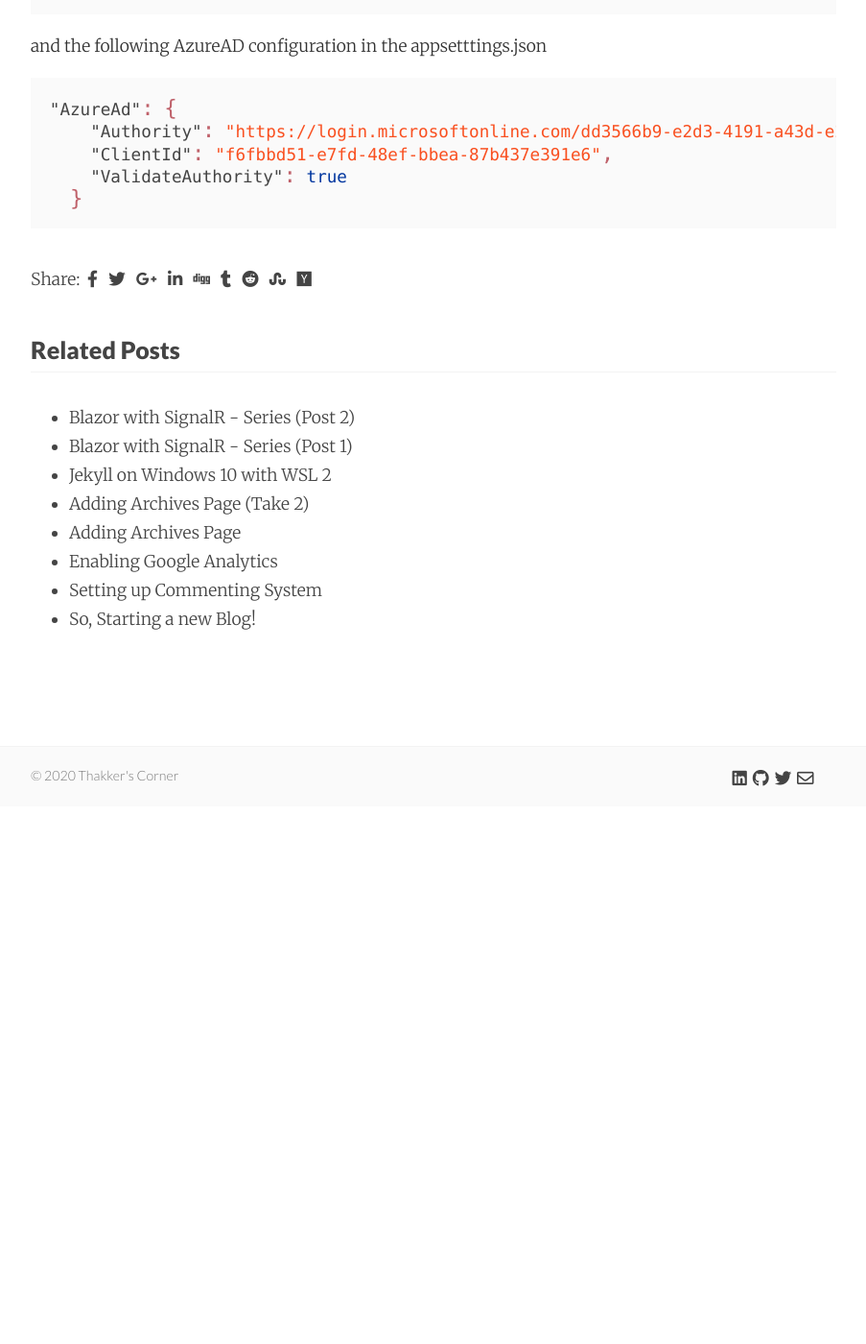
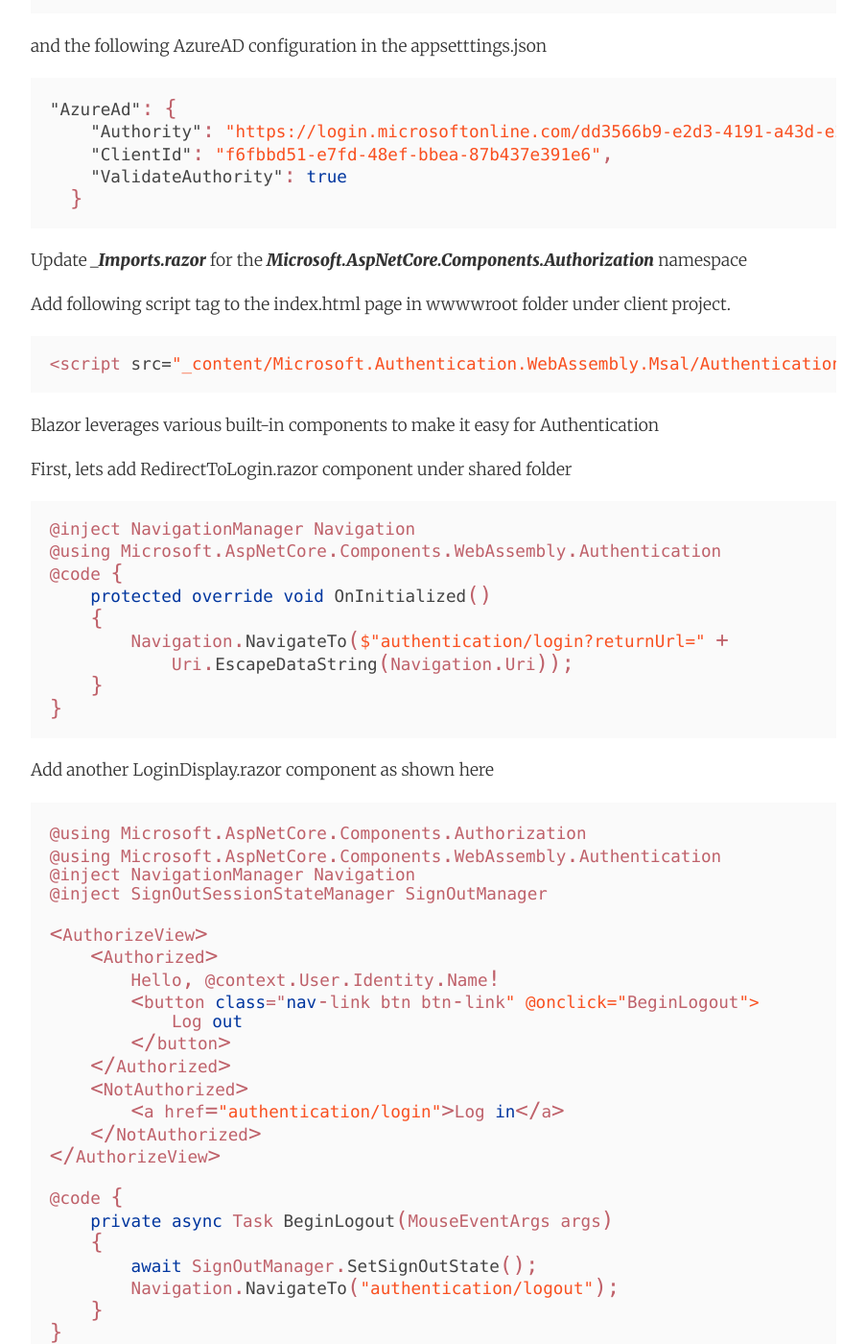
Before and after one commit to AdiThakker/AdiThakker.github.io, a Jekyll site: the page built from _posts/2020-06-29-Blazor-SignalR-3.md, in a window 1280 px wide and 1400 px high, scrolled down 7675 px. Shown: the whole window at 96% size, without its empty margins (188-1091 px from the left). Built offline with Jekyll 4.4.1, drawn with Linux system fonts in a browser that asks for light colours; nearby versions of some CDN libraries; comment, search, counter and statistics services are not loaded; before the commit the page ends 8515 px from its top, so only the background shows below that.

Commit message:
continue with the authentication post

```diff
--- a/_posts/2020-06-29-Blazor-SignalR-3.md
+++ b/_posts/2020-06-29-Blazor-SignalR-3.md
@@ -116,3 +116,55 @@
     "ValidateAuthority": true
   }
 ~~~
+
+Update ***_Imports.razor*** for the  ***Microsoft.AspNetCore.Components.Authorization*** namespace
+
+Add following script tag to the index.html page in wwwwroot folder under client project.
+
+~~~html
+<script src="_content/Microsoft.Authentication.WebAssembly.Msal/AuthenticationService.js"></script>
+~~~
+Blazor leverages various built-in components to make it easy for Authentication
+
+First, lets add RedirectToLogin.razor component under shared folder
+
+~~~csharp
+@inject NavigationManager Navigation
+@using Microsoft.AspNetCore.Components.WebAssembly.Authentication
+@code {
+    protected override void OnInitialized()
+    {
+        Navigation.NavigateTo($"authentication/login?returnUrl=" +
+            Uri.EscapeDataString(Navigation.Uri));
+    }
+}
+~~~
+
+Add another LoginDisplay.razor component as shown here
+
+~~~csharp
+@using Microsoft.AspNetCore.Components.Authorization
+@using Microsoft.AspNetCore.Components.WebAssembly.Authentication
+@inject NavigationManager Navigation
+@inject SignOutSessionStateManager SignOutManager
+
+<AuthorizeView>
+    <Authorized>
+        Hello, @context.User.Identity.Name!
+        <button class="nav-link btn btn-link" @onclick="BeginLogout">
+            Log out
+        </button>
+    </Authorized>
+    <NotAuthorized>
+        <a href="authentication/login">Log in</a>
+    </NotAuthorized>
+</AuthorizeView>
+
+@code {
+    private async Task BeginLogout(MouseEventArgs args)
+    {
+        await SignOutManager.SetSignOutState();
+        Navigation.NavigateTo("authentication/logout");
+    }
+}
+~~~
```
